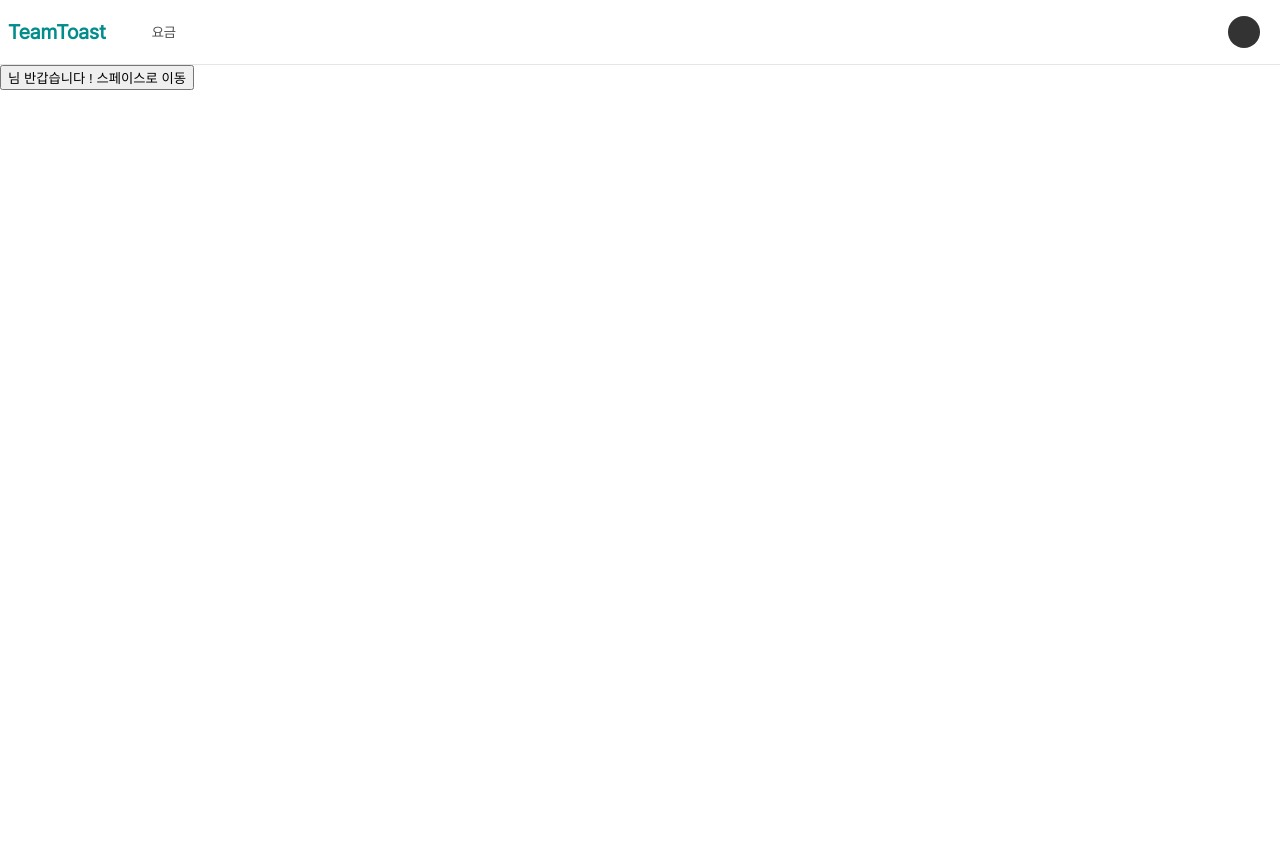
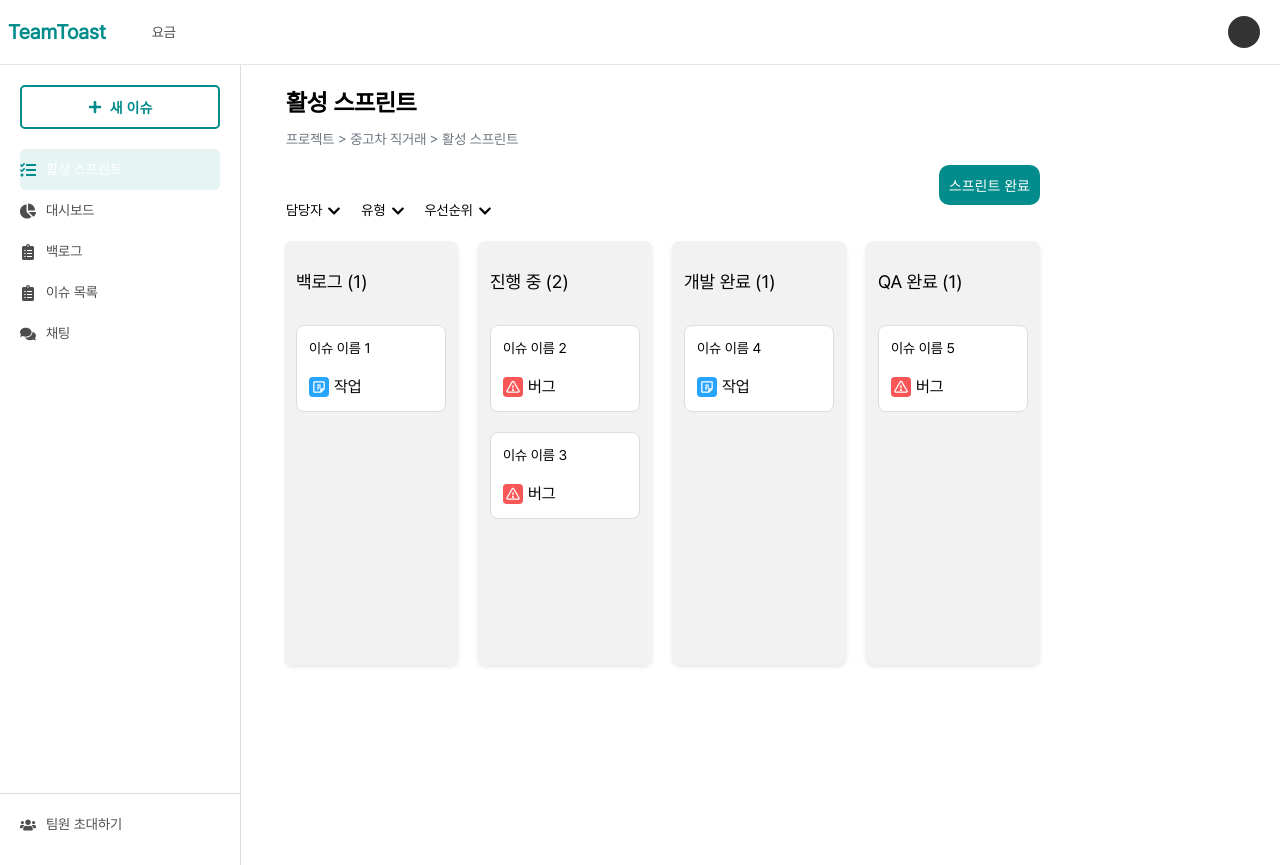
Before and after one commit to CuteSeeun/Web-TeamToast, a React (Create React App) app in the folder frontend/: page / in a window 1280 px wide. Before the commit the page ends 800 px from the top, so only its background shows below. Built offline with nearby package versions, Linux system fonts and the light colour scheme.

Commit message:
Feat : issue type에 따른 아이콘 렌더링 기능 추가

```diff
--- a/frontend/src/App.tsx
+++ b/frontend/src/App.tsx
@@ -30,7 +30,11 @@ const App: React.FC = () => {
       <Router>
         <Routes>
           <Route path="/" element={<Layout/>}>
-            <Route index element={<Intro/>}/>
+            {/* <Route index element={<Intro/>}/> */}
+
+            <Route index element={<ActiveSprint/>}/>
+
+
             <Route path="/login" element={<Login/>}/>
             <Route path="/join" element={<Join/>}/>
             <Route path="/rate" element={<RatePlan/>}/>
--- a/frontend/src/pages/ActiveSprint/Column.tsx
+++ b/frontend/src/pages/ActiveSprint/Column.tsx
@@ -7,7 +7,7 @@ import DropZoneComponent from './DropZone';
 import { useDrop } from 'react-dnd';
 
 type ColumnKey = "backlog" | "inProgress" | "done" | "qa";
-
+type Task = { id: string; title: string; type: 'task' | 'bug' };
 
 //각 컬럼보드
 const ColumnContainer = styled.div`
@@ -34,7 +34,7 @@ const ColumnTitle = styled.h2`
 //hover와 drop 이벤트에서 Task 데이터와 상태를 동기화. hover에서 task위치가 실시간으로 변경되도록 수정한다.
 const Column: React.FC<{
   //컴포넌트 선언
-  title: string; tasks: string[]; columnId: ColumnKey; // string 타입 대신 ColumnKey 타입을 사용
+  title: string; tasks: Task[]; columnId: ColumnKey; // string 타입 대신 ColumnKey 타입을 사용
   onMoveTask: (fromColumn: ColumnKey, toColumn: ColumnKey,
                fromIndex: number, toIndex: number
   ) => void;
@@ -128,8 +128,8 @@ const Column: React.FC<{
 
         <React.Fragment key={index}>
           <DropZoneComponent index={index} columnId={columnId} onDropTask={handleDropTask}/>
-          <Task id={`task-${index}`} title={task}
-                index={index} columnId={columnId} />
+          <Task id={`task-${index}`} title={task.title}
+                index={index} columnId={columnId} type={task.type} />
         </React.Fragment>
       ))}
       <DropZoneComponent index={tasks.length} columnId={columnId} onDropTask={handleDropTask}/>
--- a/frontend/src/pages/ActiveSprint/SBoard.tsx
+++ b/frontend/src/pages/ActiveSprint/SBoard.tsx
@@ -68,6 +68,7 @@ const BoardMain = styled.div`
 `;
 
 const SprintCompleteButton = styled.button`
+
   position: absolute;
   top: 100px;
   right: 20px;
@@ -79,7 +80,6 @@ const SprintCompleteButton = styled.button`
   border: none;
   border-radius: 10px;
   cursor: pointer;
-  /* margin-top : 30px; */
   // box-shadow: 0 4px 6px rgba(0, 0, 0, 0.1);
 
   &:hover {
@@ -97,13 +97,25 @@ const SBoard: React.FC = () => {
   //columns 상태는 컬럼과 그 안에 태스크 목록을 저장한다
   const [columns, setColumns] = useState<{
     //타입 지정
-    backlog: string[]; inProgress: string[]; done: string[]; qa: string[];
+    backlog: { id: string; title: string; type: 'task' | 'bug' }[];
+    inProgress: { id: string; title: string; type: 'task' | 'bug' }[];
+    done: { id: string; title: string; type: 'task' | 'bug' }[];
+    qa: { id: string; title: string; type: 'task' | 'bug' }[];
   }>({
     //태스크 목록 초기 상태 (이는 아톰에서 받아올거임)
-    backlog: ['이슈 1', '이슈 2'],
-    inProgress: ['이슈 3', '이슈 4'],
-    done: ['이슈 5'],
-    qa: [],
+    backlog: [
+      { id: "1", title: "이슈 이름 1", type: "task" }
+    ],
+    inProgress: [
+      { id: "2", title: "이슈 이름 2", type: "bug" },
+      { id: "3", title: "이슈 이름 3", type: "bug" }
+    ],
+    done: [
+      { id: "4", title: "이슈 이름 4", type: "task" }
+    ],
+    qa: [
+      { id: "5", title: "이슈 이름 5", type: "bug" }
+    ],
   });
 
 
--- a/frontend/src/pages/ActiveSprint/Task.tsx
+++ b/frontend/src/pages/ActiveSprint/Task.tsx
@@ -2,6 +2,8 @@
 import React from 'react';
 import styled from 'styled-components';
 import { useDrag } from 'react-dnd';
+import { ReactComponent as IssueTaskIcon } from '../../assets/icons/Issue-Task.svg';
+import { ReactComponent as IssueBugIcon } from '../../assets/icons/Issue-Bug.svg';
 
 type ColumnKey = 'backlog' | 'inProgress' | 'done' | 'qa';
 
@@ -25,13 +27,25 @@ const TaskTitle = styled.h3`
   margin-bottom: 8px;
 `;
 
+const IconContainer = styled.div`
+  display: flex;
+  align-items: center;
+  margin-top: 8px; // 아이콘과 제목 사이 간격
+  svg {
+    width: 20px;
+    height: 20px;
+    margin-right: 5px;
+  }
+`;
+
 const Task: React.FC<{
   id: string;
   title: string;
   index: number;
   columnId: ColumnKey
+  type?: 'task' | 'bug'; // 아이콘 타입을 추가
   style?: React.CSSProperties; // style 속성을 선택적으로 추가
-}> = ({id, title,index,columnId}) => {
+}> = ({ id, title, index, columnId, type }) => {
   const [, dragRef] = useDrag({
     type: "TASK",
     item: { fromColumn: columnId, index }, // 드래그 중 전달할 데이터
@@ -42,6 +56,12 @@ const Task: React.FC<{
   return (
     <TaskContainer ref={dragRef} id={id}>
       <TaskTitle>{title}</TaskTitle>
+      {/* 조건부 렌더링으로 아이콘 추가 */}
+      <IconContainer>
+        {type === 'task' && <IssueTaskIcon />}
+        {type === 'bug' && <IssueBugIcon />}
+        <span>{type === 'task' ? '작업' : '버그'}</span>
+      </IconContainer>
     </TaskContainer>
   );
 };
--- a/frontend/src/recoil/atoms/issueListAtomsSeeun.tsx
+++ /dev/null
@@ -1,6 +0,0 @@
-import { atom } from 'recoil';
-
-export const issuesAtom = atom({
-  key: 'issuesAtom', // Atom의 고유 키
-  default: [], // 초기값: 빈 배열
-});
--- a/frontend/src/recoil/atoms/sprintAtoms.tsx
+++ b/frontend/src/recoil/atoms/sprintAtoms.tsx
@@ -1,4 +1,5 @@
-import { atom } from 'recoil';
+// sprintAtoms.tsx
+import { atom, selector } from 'recoil';
 
 // 스프린트 상태 ENUM 타입 정의
 type SprintStatus = 'disabled' | 'enabled' | 'end';
@@ -13,7 +14,30 @@ interface Sprint {
     project_id: number;
 }
 
+interface Filter {
+    manager: string;
+    status: string;
+    priority: string;
+}
+
 export const sprintState = atom<Sprint[]>({
     key: 'sprintState',
     default: []
 });
+
+export const filterState = atom<Filter>({
+    key: 'filterState',
+    default: { manager: '', status: '', priority: '' }
+});
+
+export const sortedSprintsState = selector<Sprint[]>({
+    key: 'sortedSprintsState',
+    get: ({ get }) => {
+        const sprints = get(sprintState);
+        return sprints.slice().sort((a, b) => {
+            if (a.status === 'enabled' && b.status !== 'enabled') return -1;
+            if (a.status !== 'enabled' && b.status === 'enabled') return 1;
+            return 0;
+        });
+    }
+});
```
Also changed, not shown: frontend/src/pages/ActiveSprint/ActiveSprint.tsx (+1 -7 lines), frontend/src/recoil/atoms/issueAtoms.tsx (+5 -5 lines), frontend/src/assets/icons/Issue-Bug.svg (added), frontend/src/assets/icons/Issue-Task.svg (added).
